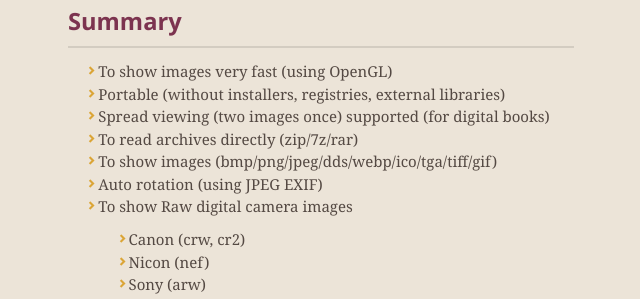
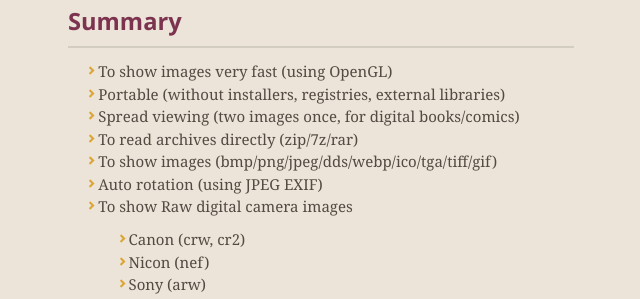
Before and after one commit to kanryu/quickviewer, a Jekyll site: the page built from docs/index.md, in a window 1280 px wide and 900 px high, scrolled down 339 px. Shown: the part 154-453 px from the top of the window, without its empty margins (319-959 px from the left). Built offline with Jekyll 4.4.1, drawn with Linux system fonts in a browser that asks for light colours; nearby versions of some CDN libraries; our own code applies the rules of GitHub Pages for plain Markdown files.

Commit message:
Update index.md

```diff
--- a/docs/index.md
+++ b/docs/index.md
@@ -18,7 +18,7 @@ You can browse images with much smoother response than ever before.
 
  - To show images very fast (using OpenGL)
  - Portable (without installers, registries, external libraries)
- - Spread viewing (two images once) supported (for digital books)
+ - Spread viewing (two images once, for digital books/comics)
  - To read archives directly (zip/7z/rar)
  - To show images (bmp/png/jpeg/dds/webp/ico/tga/tiff/gif)
  - Auto rotation (using JPEG EXIF)
```
